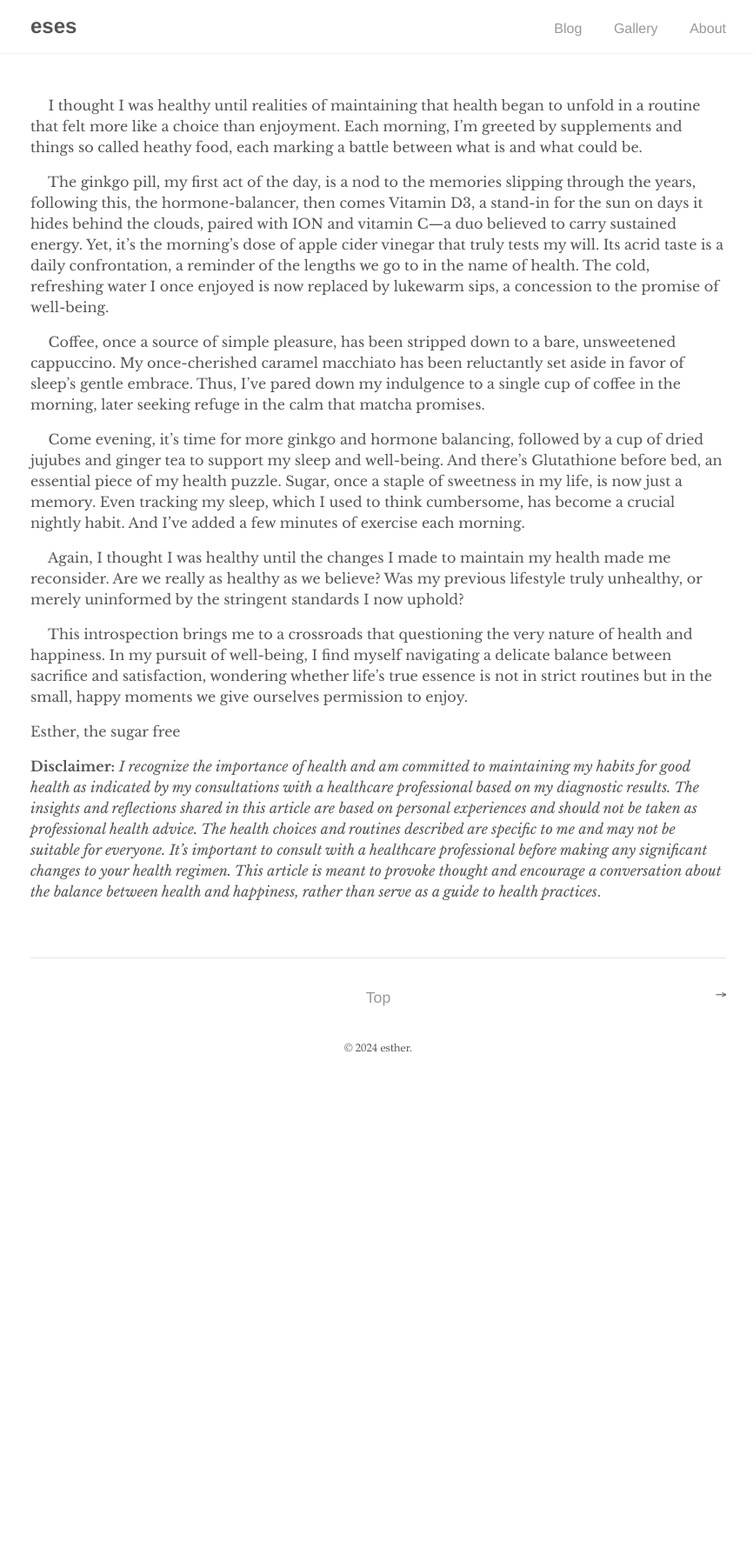
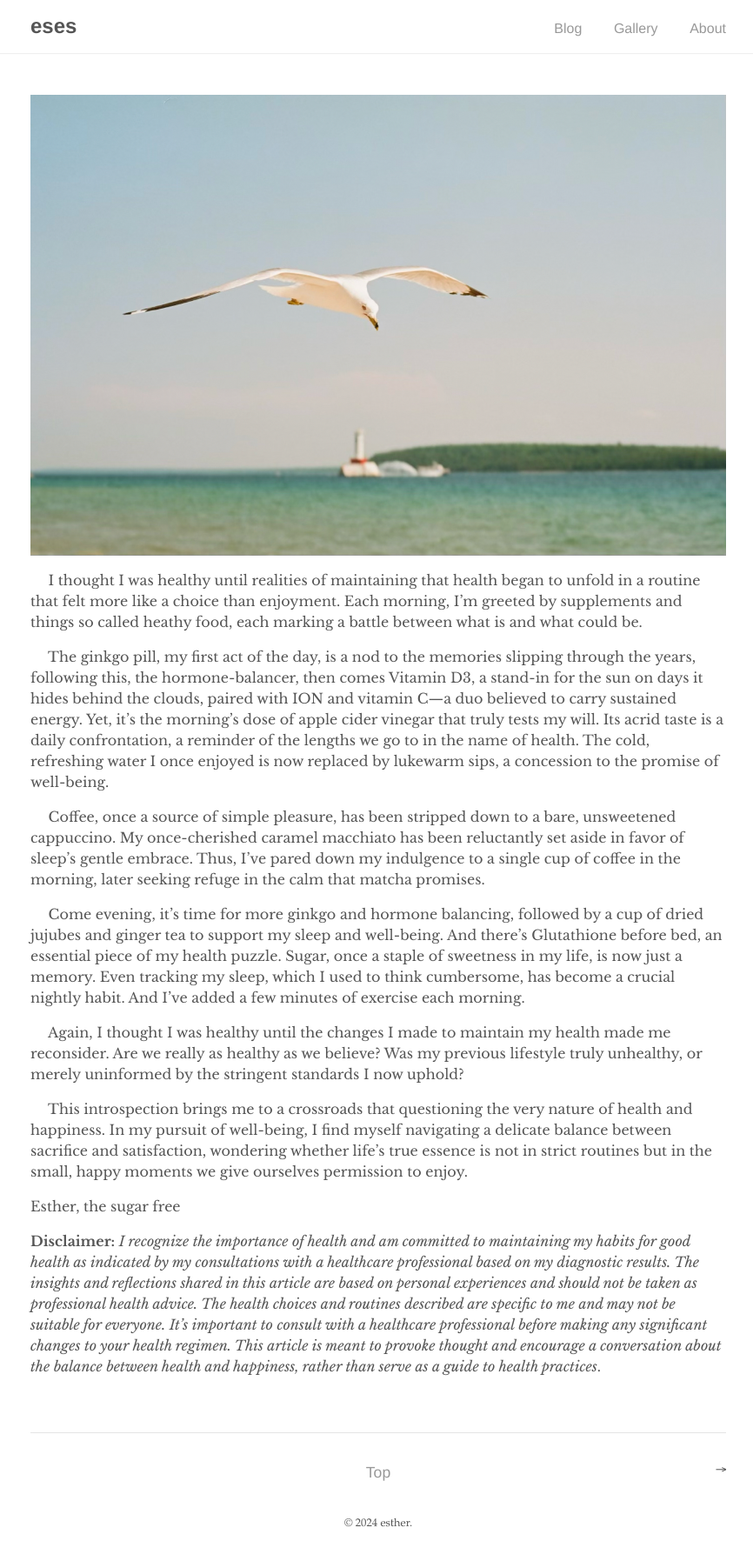
Before and after one commit to eses-corner/eses-corner.github.io, a Jekyll site: the page built from _posts/2024-02-14-the-wellness-paradox.md, in a window 1280 px wide. Shown: the whole page at 87% size, without its empty margins (205-1071 px from the left). Built offline with Jekyll 4.4.1, drawn with Linux system fonts in a browser that asks for light colours; comment, search, counter and statistics services are not loaded; before the commit the page ends 1249 px from its top, so only the background shows below that.

Commit message:
update blog

```diff
--- a/_posts/2024-02-14-the-wellness-paradox.md
+++ b/_posts/2024-02-14-the-wellness-paradox.md
@@ -10,6 +10,7 @@ show_date: false
 comments: false
 ---
 
+<img src="{{site.url}}/assets/images/mackinac-bird-1.png" style>
 
 &emsp; I thought I was healthy until  realities of maintaining that health began to unfold in a routine that felt more like a choice than enjoyment.  Each morning, I'm greeted by supplements and things so called heathy food, each marking a battle between what is and what could be.
 
```
